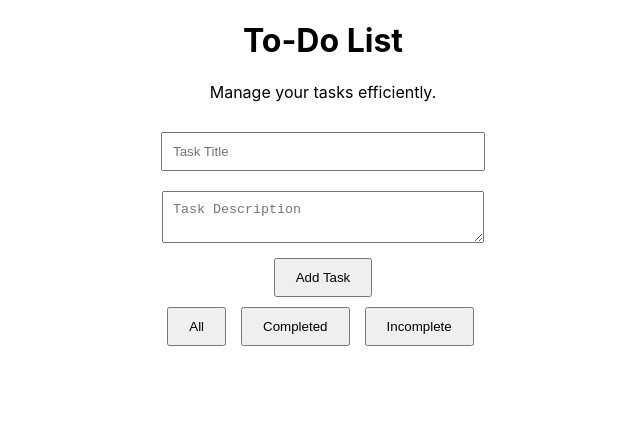
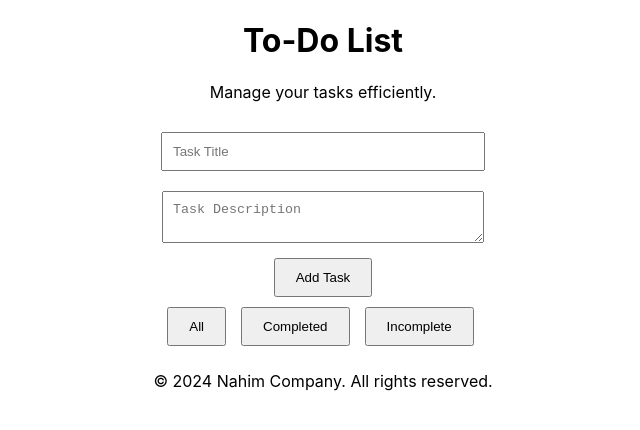
Before and after one commit to elhadji4/linear_regration, a React (Create React App) app in the folder todo-list/: page / in a window 1280 px wide. Shown: the top 430 px of the page, without its empty margins (317-957 px from the left). Built offline with nearby package versions, Linux system fonts and the light colour scheme.

Commit message:
change style and add copy right

```diff
--- a/todo-list/src/App.js
+++ b/todo-list/src/App.js
@@ -38,6 +38,9 @@ const App = () => {
         deleteTask={deleteTask}
         toggleComplete={toggleComplete}
       />
+      <footer>
+        <p>© 2024 Nahim Company. All rights reserved.</p>
+      </footer>
     </div>
   );
 };
```
